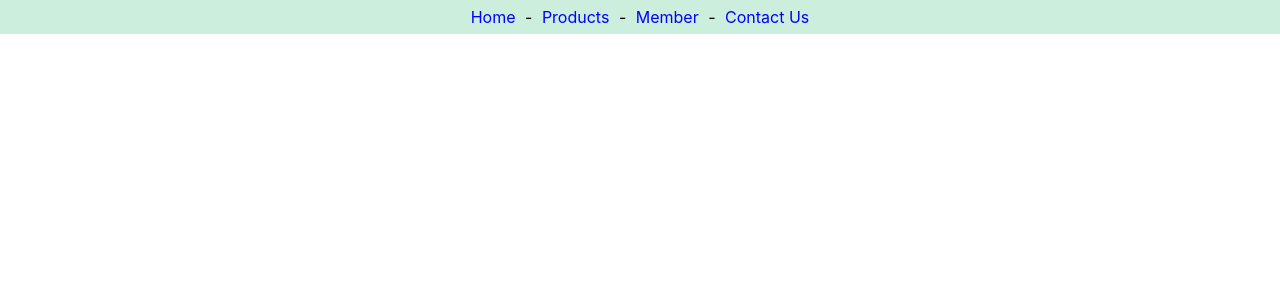
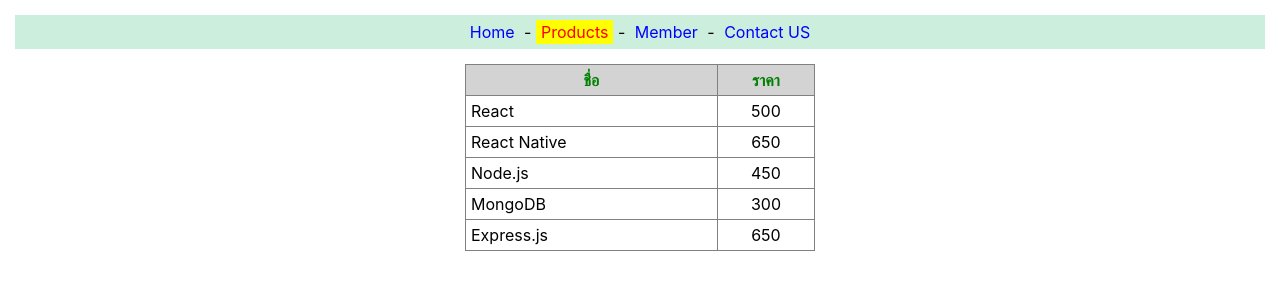
Before and after one commit to Aekkarinkanbaiya/app1, a React (Create React App) app: page /products in a window 1280 px wide. Shown: the top 300 px of the page. Built offline with nearby package versions, Linux system fonts and the light colour scheme.

Commit message:
Commit Add router3 and product
Commit Add router3 and product

```diff
--- a/src/App.js
+++ b/src/App.js
@@ -1,9 +1,9 @@
 import React from 'react'
 import Router2 from './router2';
+import Router3 from './router3';
 
 function App() {
-  let [user,setUser] = React.useState('')
-  return <Router2/>
+  return <Router3/>
 
 }
 
--- /dev/null
+++ b/src/home.js
@@ -0,0 +1,14 @@
+import React from 'react'
+
+export default function Home() {
+    return (
+        <p style={{textAlign:'center'}}>
+            <h3>ยินดีต้อนรับสู่ React Store</h3>
+            รายชื่อ <a href="/products">สินค้า</a> ที่เรามีจำหน่าย
+                <br/>
+            แต่ท่านต้องเป็น <a href="/member">สมาชิก</a> จึงจะ
+                สั่งซื้อได้<br/>
+            หากมีข้อสงสัย กรุณา <a href="/contact">ติดต่อเรา</a>
+        </p>
+    )
+}
--- /dev/null
+++ b/src/member.js
@@ -0,0 +1,7 @@
+import React from 'react'
+
+export default function Member(){
+    return (
+        <div style={{textAlign:'center'}}>Member Page</div>
+    )
+}
--- a/src/navlink.css
+++ b/src/navlink.css
@@ -2,17 +2,13 @@
     background-color: #ced;
     padding: 7px;
     text-align: center;
-}
-
-.menu {
+    margin: 15px; }
+.menu { /* For inactive status */
     color: blue;
     text-decoration: none;
-    padding: 2px 5px;
-}
-
-.active_menu {
+    padding: 2px 5px; }
+.active_menu { /* For active status */
     color: red;
     background-color: yellow;
     text-decoration: none;
-    padding: 2px 5px;
-}
+    padding: 2px 5px; }
--- /dev/null
+++ b/src/products.css
@@ -0,0 +1,13 @@
+table {
+    width: 350px;
+    border-collapse: collapse;
+    margin: auto; }
+    th {
+    background-color: lightgray;
+    color: green; }
+    th, td {
+    padding: 5px;
+    }
+    td:nth-child(2) {
+    text-align: center;
+    }
--- /dev/null
+++ b/src/products.js
@@ -0,0 +1,25 @@
+import React from 'react'
+import './products.css'
+
+export default class Products extends React.Component{
+    data = [
+        ['React', 500],
+        ['React Native', 650],
+        ['Node.js', 450],
+        ['MongoDB', 300],
+        ['Express.js', 650]
+    ]
+    render(){
+        return (
+
+        <table border="1">
+            <tr><th>ชื่อ</th><th>ราคา</th></tr>
+            {
+                this.data.map(d => {
+                    return <tr><td>{d[0]}</td><td>{d[1]}</td></tr>
+                })
+            }
+        </table>
+        )
+    }
+}
--- /dev/null
+++ b/src/router3.js
@@ -0,0 +1,38 @@
+import React from 'react'
+import {BrowserRouter, NavLink, Route, Routes} from 'react-router-dom'
+import './products.css'
+import './navlink.css'
+import Products from './products'
+import Home from './home'
+import Member from './member'
+
+export default function Router3() {
+    return (
+        <BrowserRouter>
+            <nav className="nav">
+                <NavLink to='/' className={({isActive})=>isActive?
+                    "active_menu":"menu"} style={({isActive}) => {
+                return {
+                    fontWeight: isActive ? "bold" : ""
+                    };
+                    }}>Home</NavLink> -&nbsp;
+                <NavLink to='/products' className={({isActive})=>
+                    isActive?"active_menu":"menu"}>
+                    Products</NavLink> -&nbsp;
+                <NavLink to='/member' className={({isActive})=>
+                    isActive?"active_menu":"menu"}>
+                    Member</NavLink> -&nbsp;
+                    <NavLink to='/contact' className={({isActive})=>
+                    isActive?"active_menu":"menu"}>
+                    Contact US</NavLink>
+            </nav>
+            <Routes style={{margin: '20px'}}>
+                <Route path="/" element={<Home/>} />
+                <Route path="/products" element={<Products/>} />
+                <Route path="/member" Component={Member} />
+                <Route path="/contact" element={<div style={{textAlign:'center'}}>Contact Page</div>} />
+                <Route path="/*" element={<div style={{textAlign:'center'}}>Error 404 Not Found</div>} />
+            </Routes>
+        </BrowserRouter>
+    )
+}
```
